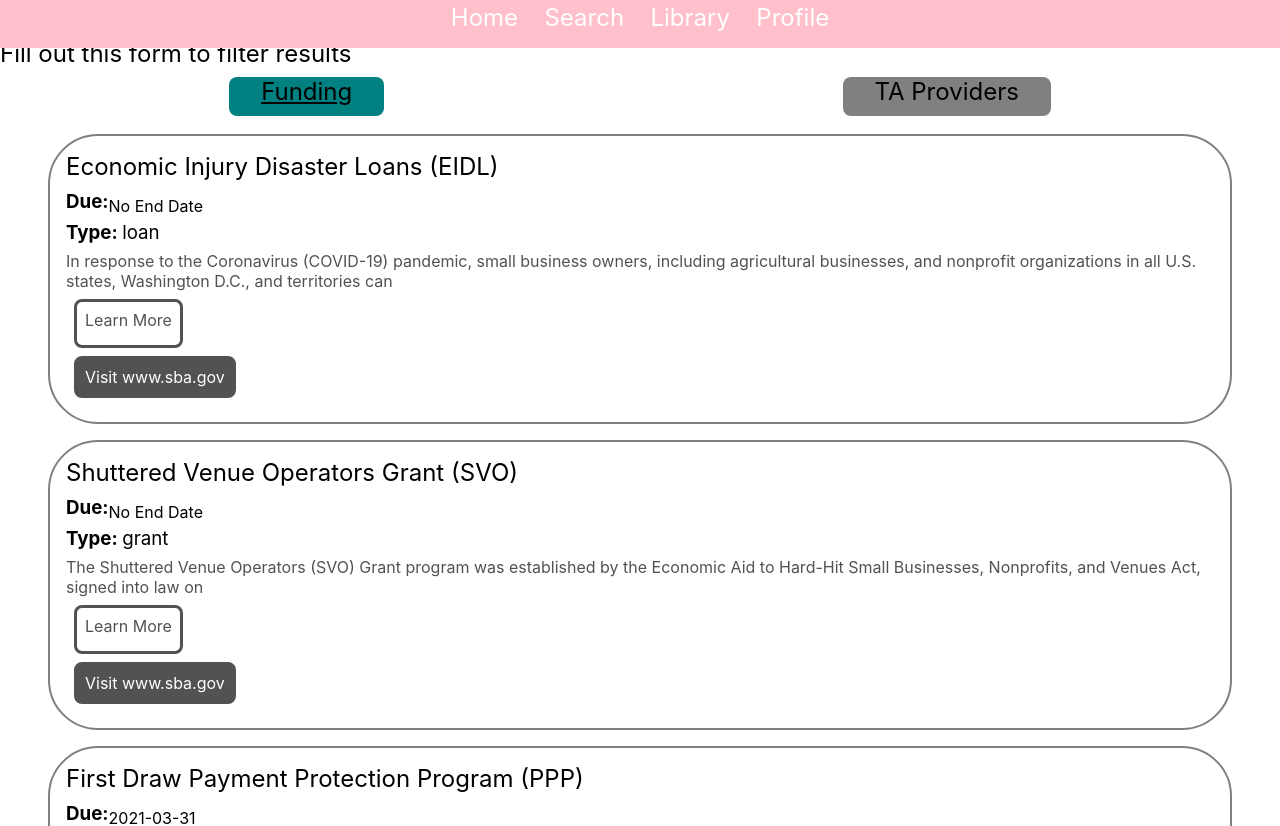
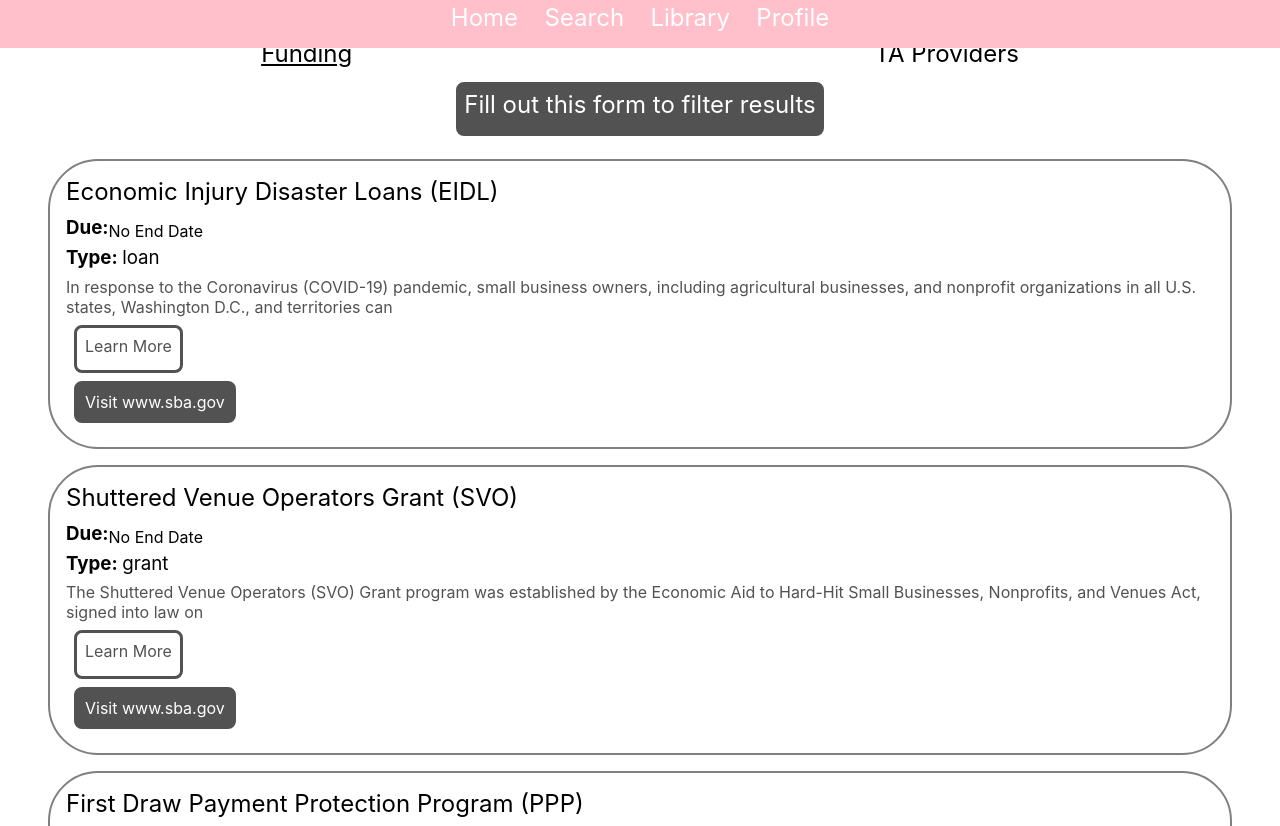
Before and after one commit to laurenng/Kala-Resilient-Small-Business, a React (Create React App) app in the folder kala-app/: page /search in a window 1280 px wide. Shown: the top 826 px of the page. Built offline with nearby package versions, Linux system fonts and the light colour scheme.

Commit message:
forgot to style the onboarding form button on shome page

```diff
--- a/kala-app/src/search-pages/searchHome.tsx
+++ b/kala-app/src/search-pages/searchHome.tsx
@@ -33,8 +33,8 @@ class SearchHome extends React.Component<searchProp, searchState> {
 
       return (
           <div id="searchMain">
-            <h1>Fill out this form to filter results</h1>
-            <div className= "inline centered" >
+
+            <div className= "inline centered">
               <div className = {this.state.tab === "funding" ? "selected button" : "button"} onClick={this.fundingClick}>
                 <h1>Funding</h1>
               </div>
@@ -42,6 +42,11 @@ class SearchHome extends React.Component<searchProp, searchState> {
                 <h1>TA Providers</h1>
               </div>
             </div>
+
+            <div className = "moreDetailsBox url centeredForm">
+              <h1>Fill out this form to filter results</h1>
+            </div>
+
             <div className="content">
               {displayContent}
             </div>
--- a/kala-app/src/search-pages/searchStyle.css
+++ b/kala-app/src/search-pages/searchStyle.css
@@ -48,6 +48,13 @@ h1, h3, p, ul{
     border: solid 0.2em rgb(83, 82, 82);
 }
 
+.centeredForm {
+    margin: auto;
+    margin-top: 0.3em;
+    margin-bottom: 0.3em;
+    padding: 0.3em;
+}
+
 .learnMore {
     background-color: white;
     color: rgb(83, 82, 82);
@@ -63,16 +70,16 @@ h1, h3, p, ul{
 }
 
 .button {
-    background-color: gray;
+    background-color: white;
     border-radius: 8px;
     padding-left: 2em;
     padding-right: 2em;
 }
 
 .selected {
-    background-color: teal;
+    background-color: white;
     text-decoration: underline;
-    font-weight: bold;
+    font-weight: 800;
 }
 .content {
     border: 2px white solid;
```
Also changed, not shown: 1 other file (tests, documents, lock files or other folders).
